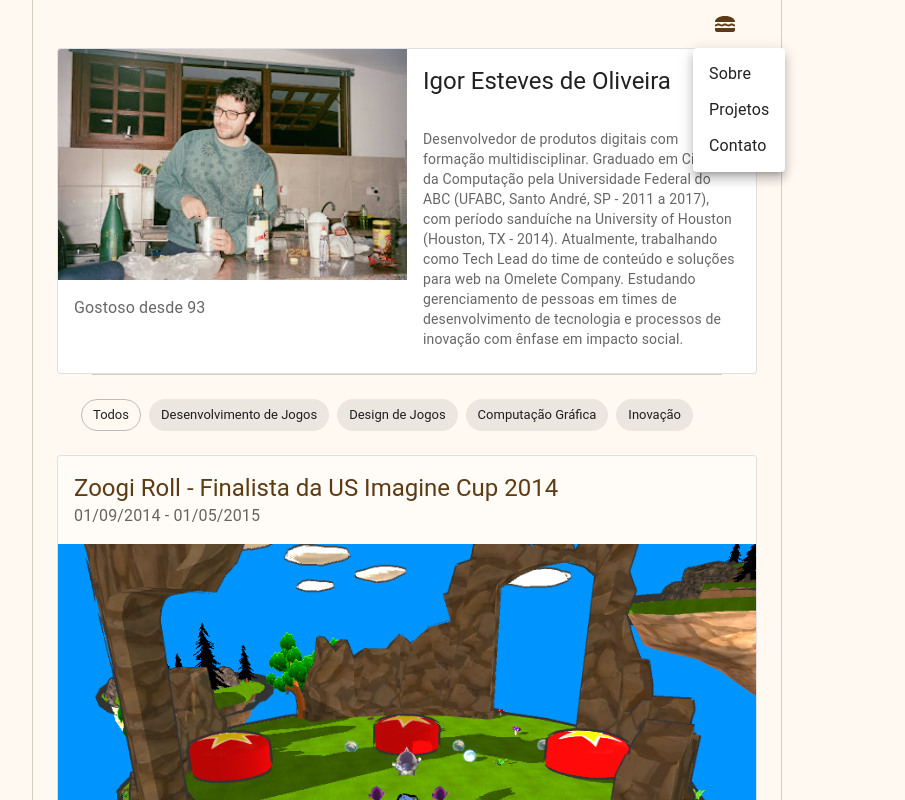
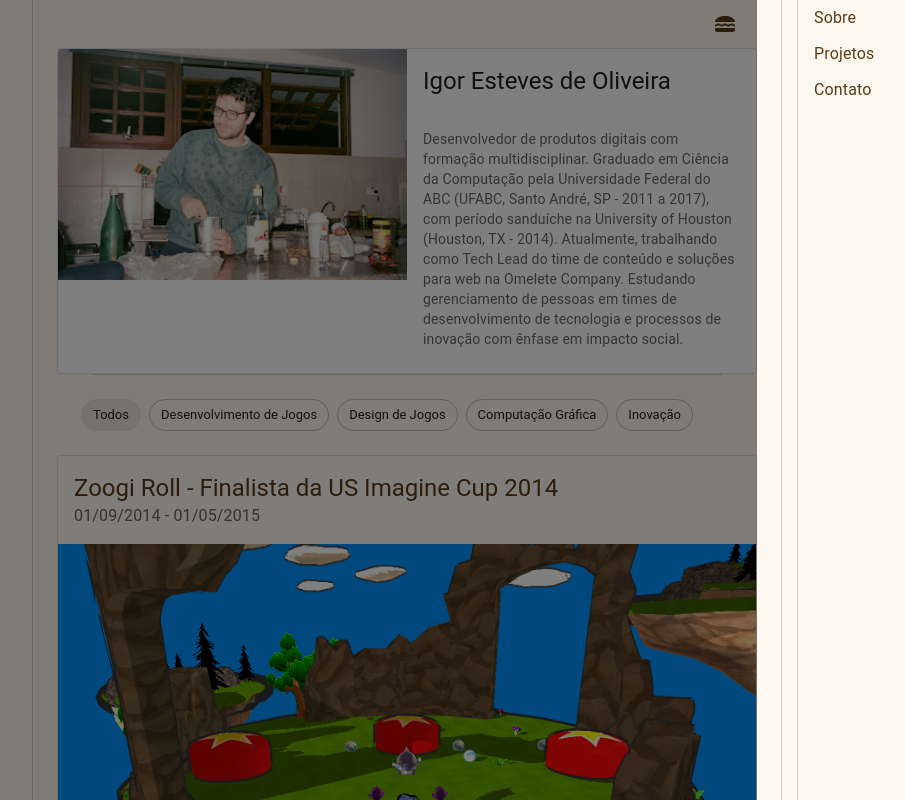
Before and after one commit to igoreoliveira/nos-portfolio, a Next.js app: page / in a window 1280 px wide. Both pictures are taken after a click on the button 958 px from the left and 24 px from the top of the page. Shown: the top 800 px of the page, without its empty margins (233-1138 px from the left). Built offline with nearby package versions, Linux system fonts and the light colour scheme.

Commit message:
fix menu drawer

```diff
--- a/src/app/components/About.tsx
+++ b/src/app/components/About.tsx
@@ -27,7 +27,7 @@ const CardMainHeader = styled(CardHeader, {
 
 export default function About() {
   return (
-    <CardContainer variant="outlined">
+    <CardContainer id="sobre" variant="outlined">
       <Intro>
         <CardMedia
           component="img"
@@ -35,7 +35,6 @@ export default function About() {
           image="/static/images/igao.jpeg"
           alt="Imagine Cup"
         />
-        <CardSubHeader subheader="Gostoso desde 93" />
       </Intro>
       <Info>
         <CardMainHeader title="Igor Esteves de Oliveira" />
--- /dev/null
+++ b/src/app/components/Contact.tsx
@@ -0,0 +1,39 @@
+"use client";
+
+import * as React from "react";
+import Card from "@mui/material/Card";
+import CardHeader from "@mui/material/CardHeader";
+import CardMedia from "@mui/material/CardMedia";
+import CardContent from "@mui/material/CardContent";
+import Typography from "@mui/material/Typography";
+import { styled } from "@stitches/react";
+
+const Intro = styled("div", { flex: "1" });
+const Info = styled("div", { flex: "1" });
+const ContactContainer = styled(Card, {
+  marginTop: "24px",
+  display: "flex",
+  justifyContent: "space-around",
+  background: "#fff9f2",
+  color: "#5d3b14",
+  width: "100%",
+});
+
+export default function Contact() {
+  return (
+    <ContactContainer id="contato" variant="outlined">
+      <CardHeader title="Contato" subheader="Feito com <3 em SP" />
+      <CardContent>
+        <Typography variant="body2" color="text.secondary">
+          email e tals
+        </Typography>
+        <Typography variant="body2" color="text.secondary">
+          email e tals
+        </Typography>
+        <Typography variant="body2" color="text.secondary">
+          email e tals
+        </Typography>
+      </CardContent>
+    </ContactContainer>
+  );
+}
--- a/src/app/components/Filter.tsx
+++ b/src/app/components/Filter.tsx
@@ -33,31 +33,31 @@ export default function Filter({ subjects, updateSubjects }) {
     <FilterWrapper>
       <FilterChip
         label={"Todos"}
-        variant={subjects.length > 0 ? "filled" : "outlined"}
+        variant={subjects.length > 0 ? "outlined" : "filled"}
         onClick={handleClick}
       />
       <FilterChip
         label={"Desenvolvimento de Jogos"}
         variant={
-          subjects.includes("Desenvolvimento de Jogos") ? "outlined" : "filled"
+          subjects.includes("Desenvolvimento de Jogos") ? "filled" : "outlined"
         }
         onClick={handleClick}
       />
       <FilterChip
         label={"Design de Jogos"}
-        variant={subjects.includes("Design de Jogos") ? "outlined" : "filled"}
+        variant={subjects.includes("Design de Jogos") ? "filled" : "outlined"}
         onClick={handleClick}
       />
       <FilterChip
         label={"Computação Gráfica"}
         variant={
-          subjects.includes("Computação Gráfica") ? "outlined" : "filled"
+          subjects.includes("Computação Gráfica") ? "filled" : "outlined"
         }
         onClick={handleClick}
       />
       <FilterChip
         label={"Inovação"}
-        variant={subjects.includes("Inovação") ? "outlined" : "filled"}
+        variant={subjects.includes("Inovação") ? "filled" : "outlined"}
         onClick={handleClick}
       />
     </FilterWrapper>
--- a/src/app/components/Header.tsx
+++ b/src/app/components/Header.tsx
@@ -16,40 +16,82 @@ const FixedHeader = styled("div", {
   justifyContent: "end",
 });
 
+const Drawer = styled("div", {
+  position: "fixed",
+  top: "0",
+  right: "-250px",
+  width: "250px",
+  height: "100vh",
+  background: "#fff9f2",
+  borderLeft: "1px solid #5d3b143d",
+  zIndex: "2",
+  display: "flex",
+  flexDirection: "column",
+  alignItems: "center",
+  transition: "right ease .3s",
+
+  variants: {
+    active: {
+      true: {
+        right: "0",
+      },
+    },
+  },
+});
+
+const Item = styled(MenuItem, {
+  width: "100%",
+  justifyContent: "center",
+});
+
+const Overlay = styled("div", {
+  display: "none",
+  width: "100vw",
+  height: "100vh",
+  position: "fixed",
+  background: "rgba(0,0,0,0.5)",
+  zIndex: "1",
+
+  variants: {
+    active: {
+      true: {
+        display: "block",
+      },
+    },
+  },
+});
+
 export default function Header() {
-  const [anchorEl, setAnchorEl] = useState<null | HTMLElement>(null);
-  const open = Boolean(anchorEl);
+  const [isOpen, setIsOpen] = useState(false);
+
   const handleClick = (event: React.MouseEvent<HTMLButtonElement>) => {
-    setAnchorEl(event.currentTarget);
+    setIsOpen((prevState) => !prevState);
   };
-  const handleClose = () => {
-    setAnchorEl(null);
+
+  const handleClose = (event) => {
+    setIsOpen(false);
+    const element = document.getElementById(
+      `${event.target.innerText.toLowerCase()}`
+    );
+
+    console.log(`${event.target.innerText.toLowerCase()}`);
+    element?.scrollIntoView({
+      behavior: "smooth",
+      block: "end",
+    });
   };
 
   return (
     <FixedHeader>
-      <Button
-        id="basic-button"
-        aria-controls={open ? "basic-menu" : undefined}
-        aria-haspopup="true"
-        aria-expanded={open ? "true" : undefined}
-        onClick={handleClick}
-      >
+      <Overlay onClick={handleClose} active={isOpen} />
+      <Button onClick={handleClick}>
         <LunchDiningIcon sx={{ color: "#5d3b14" }} />
       </Button>
-      <Menu
-        id="basic-menu"
-        anchorEl={anchorEl}
-        open={open}
-        onClose={handleClose}
-        MenuListProps={{
-          "aria-labelledby": "basic-button",
-        }}
-      >
-        <MenuItem onClick={handleClose}>Sobre</MenuItem>
-        <MenuItem onClick={handleClose}>Projetos</MenuItem>
-        <MenuItem onClick={handleClose}>Contato</MenuItem>
-      </Menu>
+      <Drawer active={isOpen} onClose={handleClose}>
+        <Item onClick={handleClose}>Sobre</Item>
+        <Item onClick={handleClose}>Projetos</Item>
+        <Item onClick={handleClose}>Contato</Item>
+      </Drawer>
     </FixedHeader>
   );
 }
--- a/src/app/components/Projects.tsx
+++ b/src/app/components/Projects.tsx
@@ -31,7 +31,7 @@ const ContentWrapper = styled(CardContent, {
 
 export default function Project({ project }) {
   return (
-    <CardProject variant="outlined">
+    <CardProject id="projetos" variant="outlined">
       <CardHeader
         style={{ color: primaryColor, background: "#fff9f2ab" }}
         title={project.title}
--- a/src/app/page.tsx
+++ b/src/app/page.tsx
@@ -4,10 +4,10 @@ import ProjectSection from "./components/Projects";
 import About from "./components/About";
 import Header from "./components/Header";
 import Filter from "./components/Filter";
+import Contact from "./components/Contact";
 import { projects } from "./mock";
 import { useState } from "react";
 import { styled } from "@stitches/react";
-import { Divider } from "@mui/material";
 
 const Container = styled("div", {
   padding: "24px",
@@ -58,6 +58,7 @@ export default function Home() {
           <ProjectSection project={project} />
         ))}
       </ProjectsWrapper>
+      <Contact />
     </Container>
   );
 }
```
